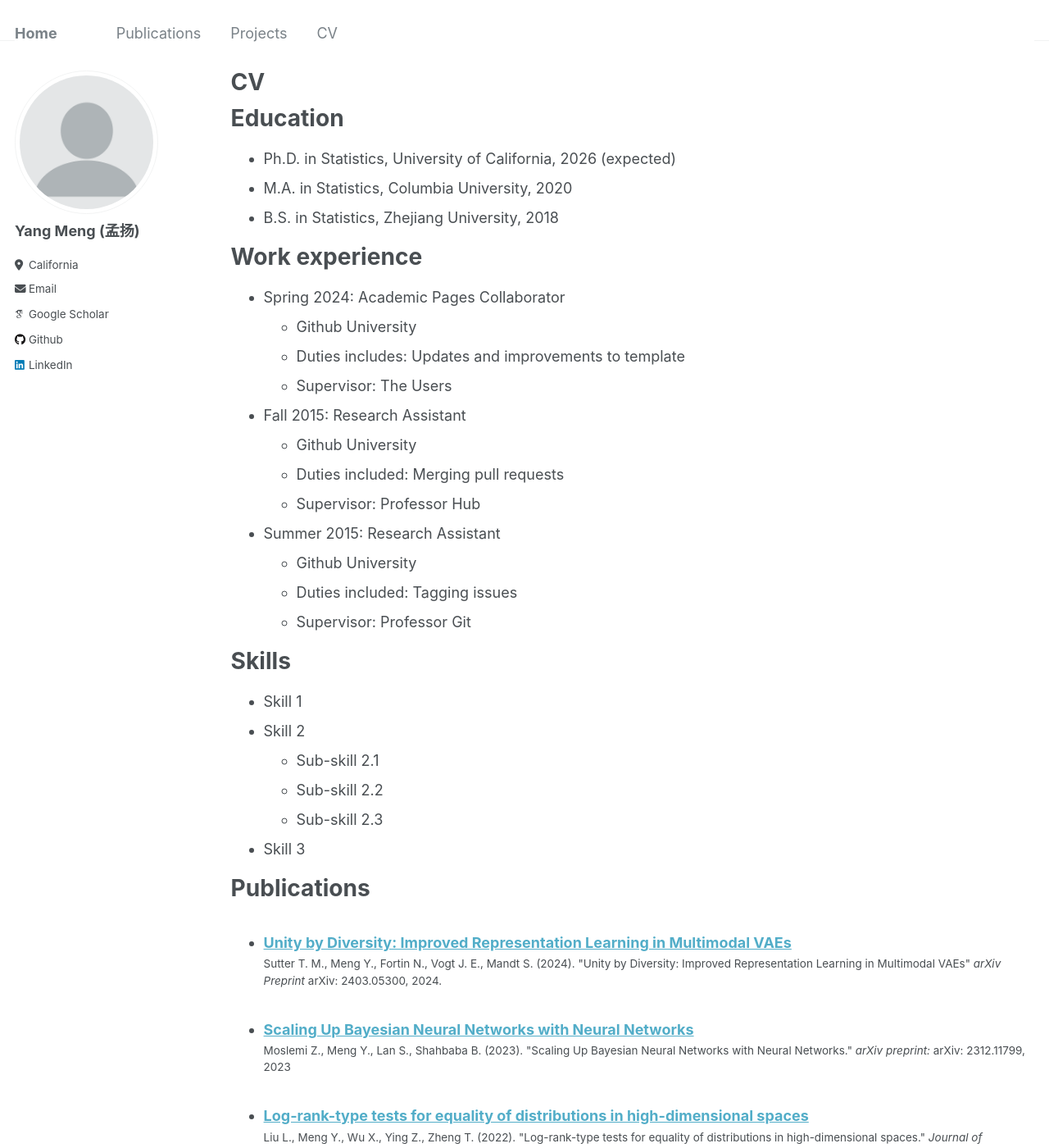
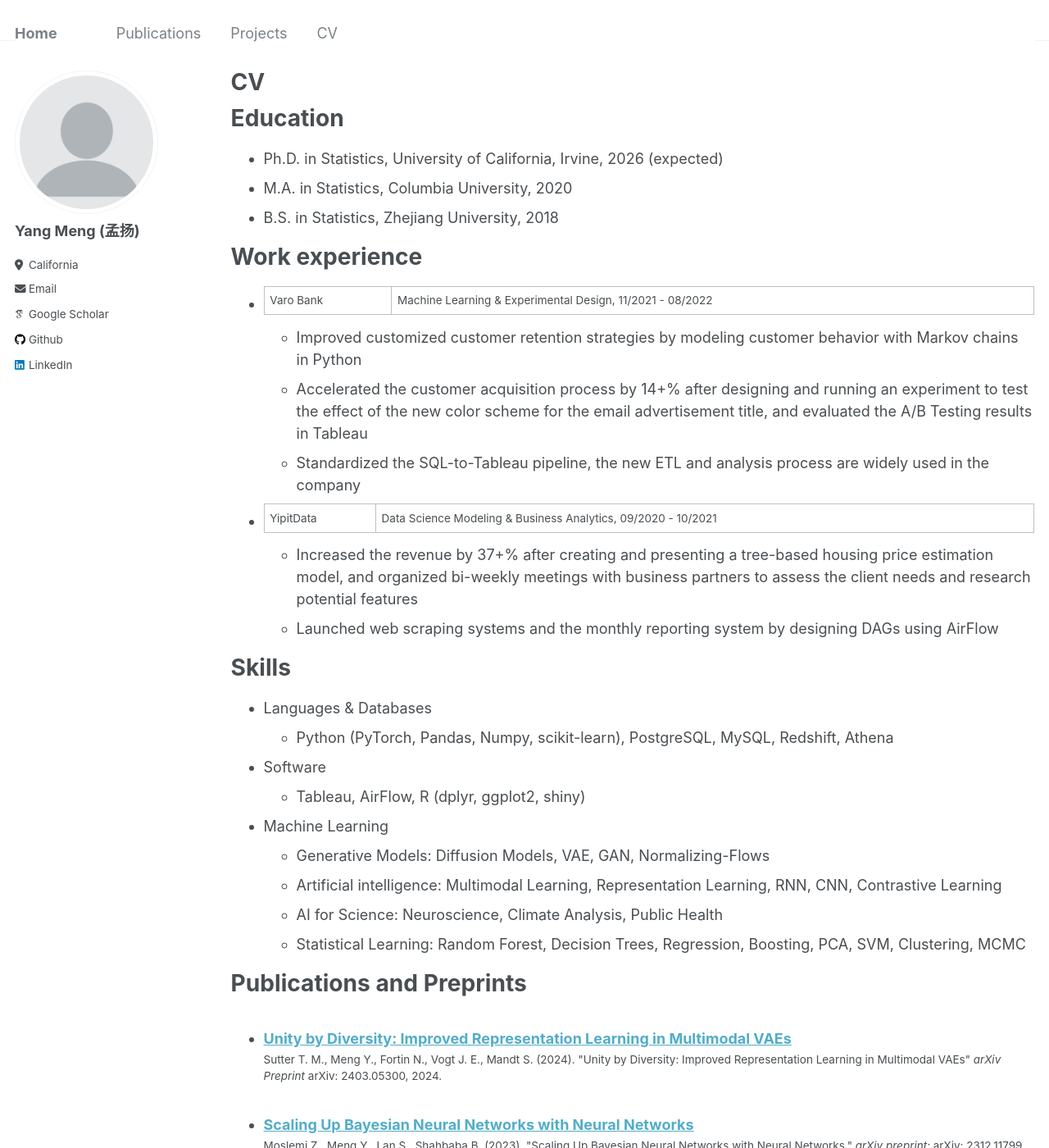
Before and after one commit to yangmeng96/yangmeng96.github.io, a Jekyll site: the page built from _pages/cv.md, in a window 1280 px wide and 1400 px high. Shown: the whole window at 82% size. Built offline with Jekyll 4.4.1, drawn with Linux system fonts in a browser that asks for light colours; some web fonts are replaced; some of the changed text lies outside the part shown.

Commit message:
Update cv.md

```diff
--- a/_pages/cv.md
+++ b/_pages/cv.md
@@ -11,43 +11,40 @@ redirect_from:
 
 Education
 ======
-* Ph.D. in Statistics, University of California, 2026 (expected)
+* Ph.D. in Statistics, University of California, Irvine, 2026 (expected)
 * M.A. in Statistics, Columbia University, 2020
 * B.S. in Statistics, Zhejiang University, 2018
 
 Work experience
 ======
-* Spring 2024: Academic Pages Collaborator
-  * Github University
-  * Duties includes: Updates and improvements to template
-  * Supervisor: The Users
+* Varo Bank | Machine Learning & Experimental Design, 11/2021 - 08/2022
+  * Improved customized customer retention strategies by modeling customer behavior with Markov chains in Python
+  * Accelerated the customer acquisition process by 14+% after designing and running an experiment to test the effect of the new color scheme for the email advertisement title, and evaluated the A/B Testing results in Tableau
+  * Standardized the SQL-to-Tableau pipeline, the new ETL and analysis process are widely used in the company
 
-* Fall 2015: Research Assistant
-  * Github University
-  * Duties included: Merging pull requests
-  * Supervisor: Professor Hub
-
-* Summer 2015: Research Assistant
-  * Github University
-  * Duties included: Tagging issues
-  * Supervisor: Professor Git
+* YipitData| Data Science Modeling & Business Analytics, 09/2020 - 10/2021
+  * Increased the revenue by 37+% after creating and presenting a tree-based housing price estimation model, and organized bi-weekly meetings with business partners to assess the client needs and research potential features
+  * Launched web scraping systems and the monthly reporting system by designing DAGs using AirFlow
 
 Skills
 ======
-* Skill 1
-* Skill 2
-  * Sub-skill 2.1
-  * Sub-skill 2.2
-  * Sub-skill 2.3
-* Skill 3
+* Languages & Databases
+  * Python (PyTorch, Pandas, Numpy, scikit-learn), PostgreSQL, MySQL, Redshift, Athena
+* Software
+  * Tableau, AirFlow, R (dplyr, ggplot2, shiny)
+* Machine Learning
+  * Generative Models: Diffusion Models, VAE, GAN, Normalizing-Flows
+  * Artificial intelligence: Multimodal Learning, Representation Learning, RNN, CNN, Contrastive Learning
+  * AI for Science: Neuroscience, Climate Analysis, Public Health
+  * Statistical Learning: Random Forest, Decision Trees, Regression, Boosting, PCA, SVM, Clustering, MCMC
 
-Publications
+Publications and Preprints
 ======
   <ul>{% for post in site.publications reversed %}
     {% include archive-single-cv.html %}
   {% endfor %}</ul>
 
-Talks
+Projects
 ======
   <ul>{% for post in site.talks reversed %}
     {% include archive-single-talk-cv.html  %}
```
Also changed, not shown: other parts of _pages/cv.md (+0 -4 lines).
